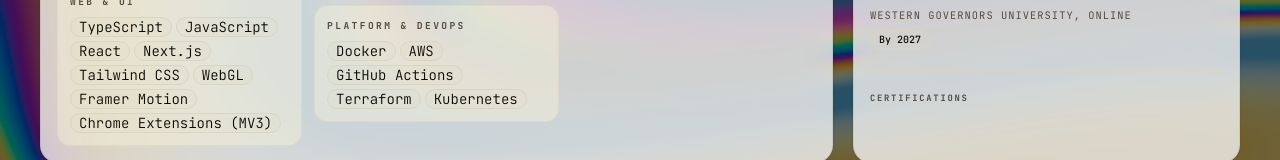
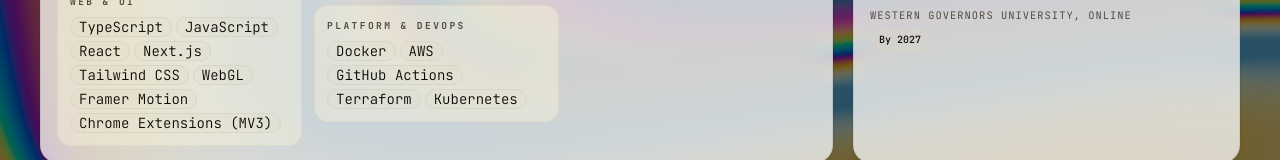
Before and after one commit to mercerius/portfolio-app, a Next.js app: page / in a window 1280 px wide. Shown: the part 605-765 px from the top of the page. Built offline with nearby package versions, Linux system fonts and the light colour scheme.

Commit message:
fix(education): conditionally render certifications section

```diff
--- a/app/page.tsx
+++ b/app/page.tsx
@@ -257,9 +257,10 @@
                     </Badge>
                   </div>
 
-                  <Separator />
+                  {education.certifications.length > 0 && <Separator />}
 
                   {/* Certifications */}
+                  {education.certifications.length > 0 && (
                     <div className="flex flex-col gap-2">
                       <p className="text-[0.55rem] font-bold uppercase tracking-[0.2em] text-muted-foreground">
                         Certifications
@@ -275,6 +276,7 @@
                         ))}
                       </div>
                     </div>
+                  )}
                 </CardContent>
               </Card>
             </BentoCard>
```
Lines whose indentation alone changed are shown as unchanged.
